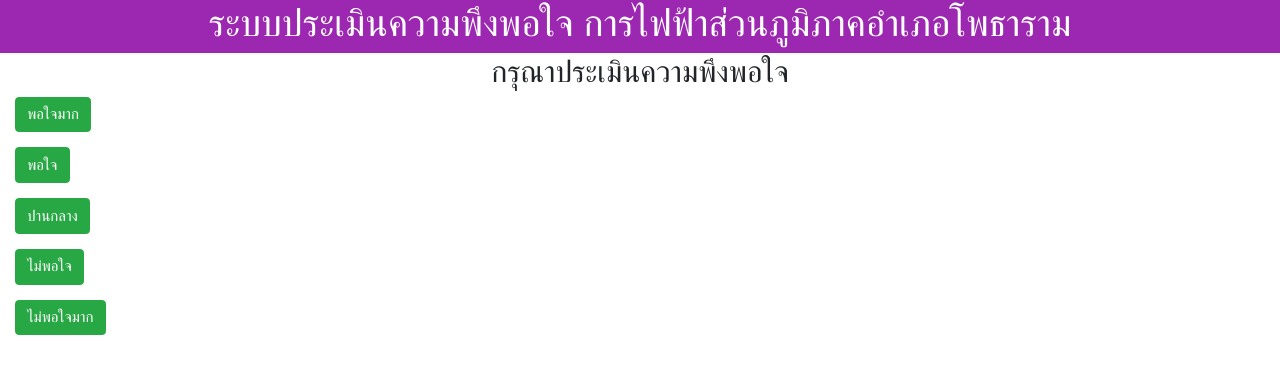
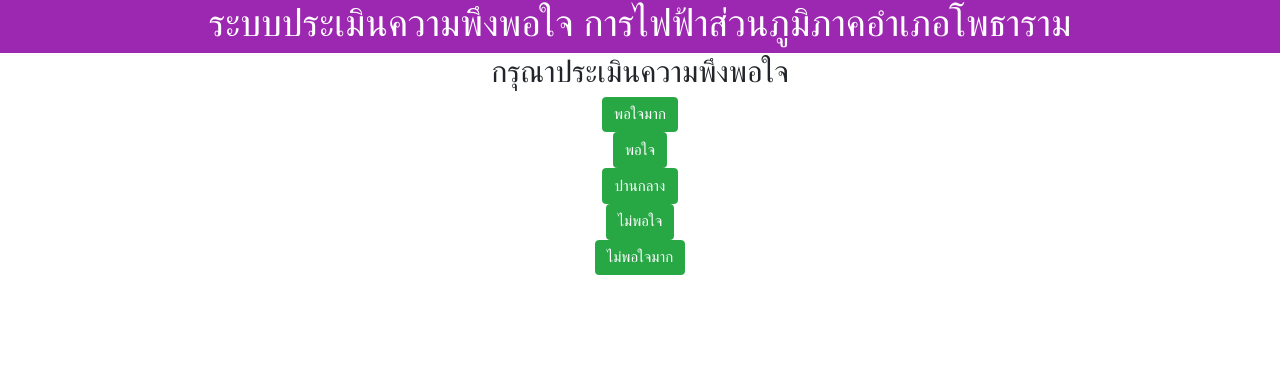
Before and after one commit to tueseed/satisfaction, a PHP site: page / in a window 1280 px wide. Shown: the top 374 px of the page. Run offline with PHP 8.4, Linux system fonts and the light colour scheme; some libraries are stand-ins or nearby versions.

Commit message:
Add files via upload

```diff
--- a/index.php
+++ b/index.php
@@ -50,35 +50,35 @@ margin-bottom: 10px;
     </div>
 	<div class="row">
         <div class="col-lg-12">
-            <div class="form-group">
+            <div class="form-group2">
                     <input type="button" class="btn btn-success" value="พอใจมาก"/>
             </div>
         </div>
     </div>
 	<div class="row">
         <div class="col-lg-12">
-            <div class="form-group">
+            <div class="form-group2">
                     <input type="button" class="btn btn-success" value="พอใจ"/>
             </div>
         </div>
     </div>
 	<div class="row">
         <div class="col-lg-12">
-            <div class="form-group">
+            <div class="form-group2">
                     <input type="button" class="btn btn-success" value="ปานกลาง"/>
             </div>
         </div>
     </div>
 	<div class="row">
         <div class="col-lg-12">
-            <div class="form-group">
+            <div class="form-group2">
                     <input type="button" class="btn btn-success" value="ไม่พอใจ"/>
             </div>
         </div>
     </div>
 	<div class="row">
         <div class="col-lg-12">
-            <div class="form-group">
+            <div class="form-group2">
                     <input type="button" class="btn btn-success" value="ไม่พอใจมาก"/>
             </div>
         </div>
```
